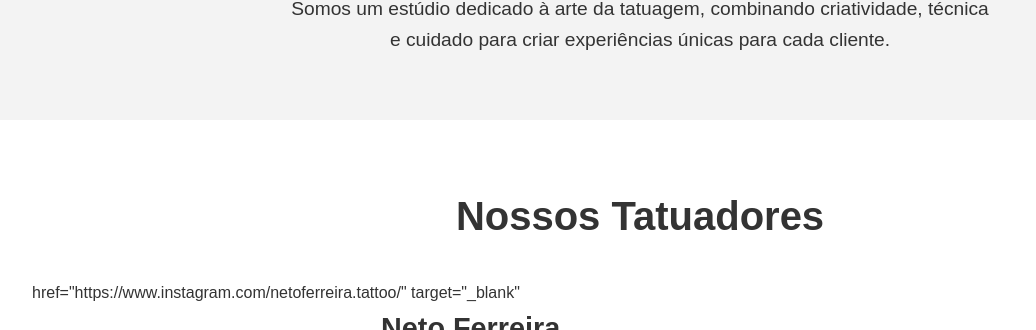
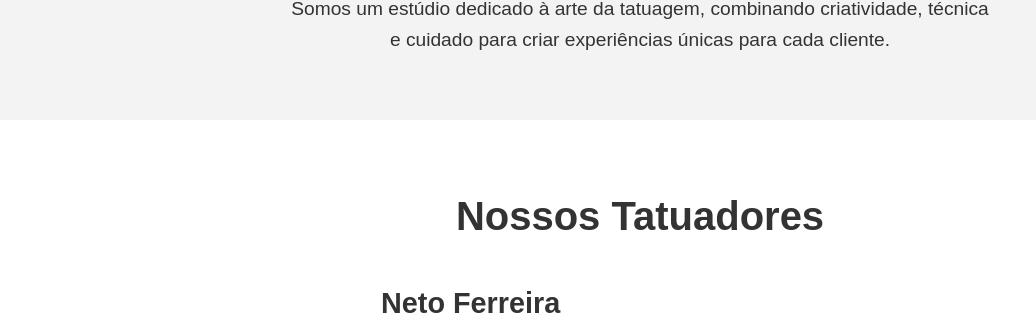
Before and after one commit to coimbrata/treino-html, a plain HTML site: page index.html in a window 1280 px wide. Shown: the part 1028-1358 px from the top of the page, without its empty margins (0-1036 px from the left). Drawn offline with Linux system fonts and the light colour scheme.

Commit message:
corrigi um erro

```diff
--- a/index.html
+++ b/index.html
@@ -41,7 +41,6 @@
   <!-- Tatuadores -->
   <section id="tatuadores" class="tatuadores">
     <h2>Nossos Tatuadores</h2>
-    href="https://www.instagram.com/netoferreira.tattoo/" target="_blank"
     <div class="tatuador">
       <a href="https://www.instagram.com/netoferreira.tattoo/" target="_blank">
         <img src="https://i.postimg.cc/q7RmD9Zf/Captura-de-tela-2025-09-09-215747.png" alt="Tatuador 1">
```
